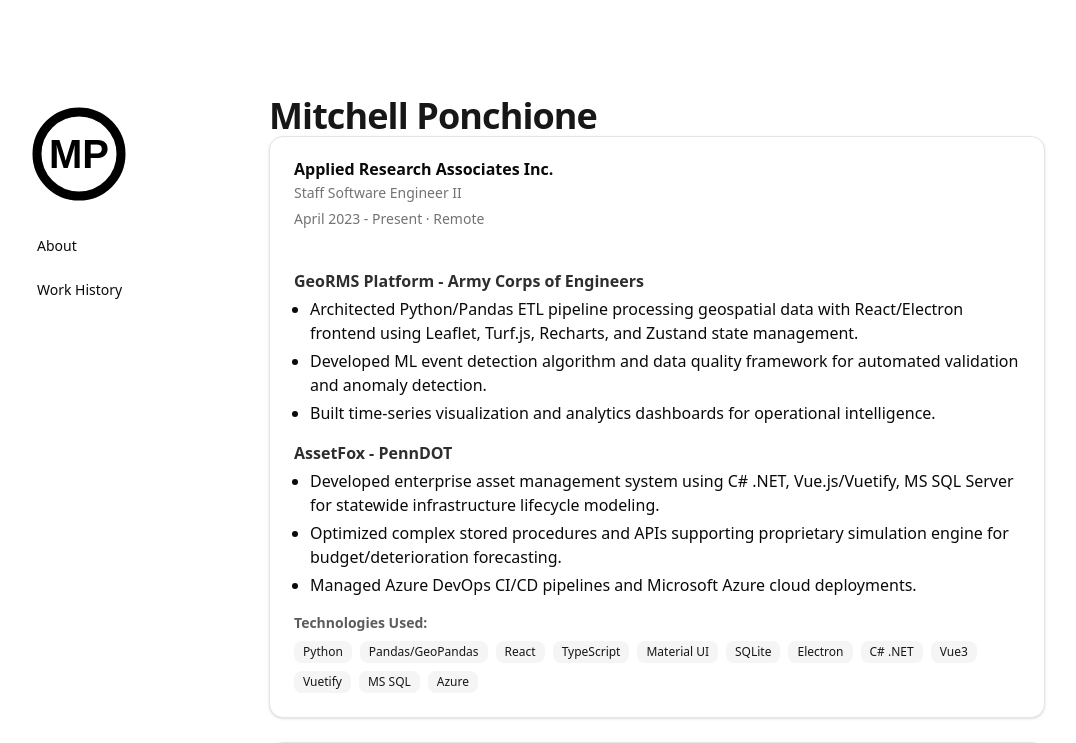
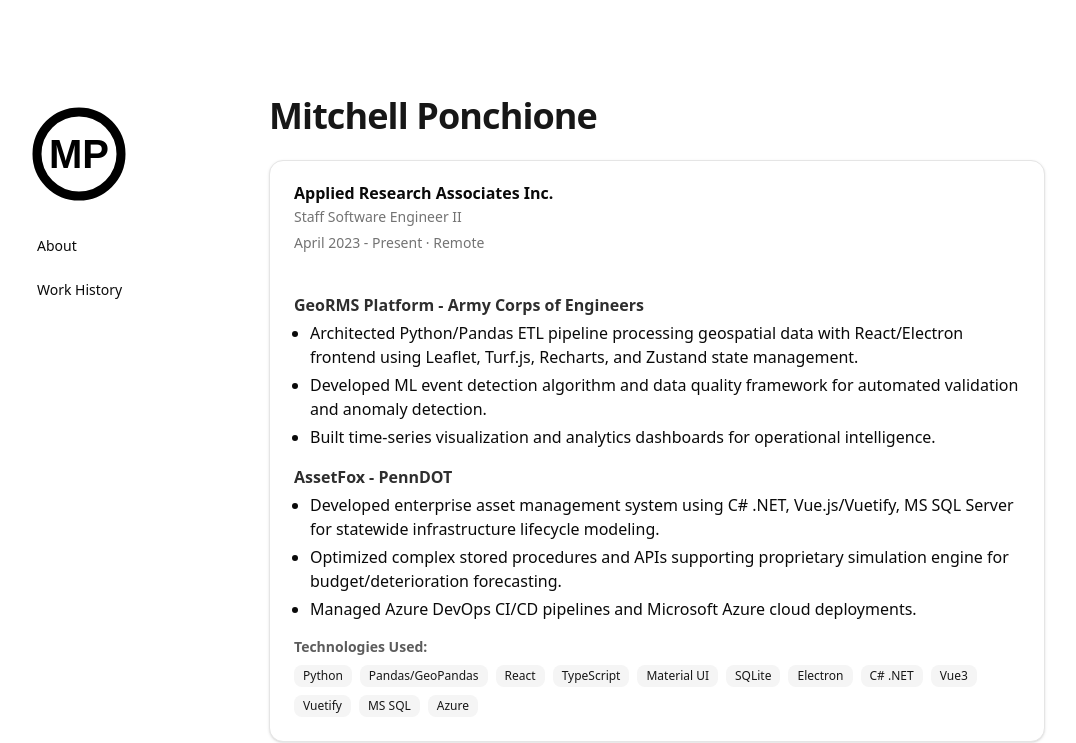
Before and after one commit to ponchione/my-website, a React (Vite) app: page /work-history in a window 1280 px wide. Shown: the top 743 px of the page, without its empty margins (107-1183 px from the left). Built offline with nearby package versions, Linux system fonts and the light colour scheme.

Commit message:
Add some top margin to work history

```diff
--- a/src/components/pages/WorkHistoryPage.tsx
+++ b/src/components/pages/WorkHistoryPage.tsx
@@ -6,7 +6,7 @@
 
 export function WorkHistoryPage() {
     return (
-        <div className="space-y-6">
+        <div className="space-y-6 mt-6">
             {typedResumeData.experience.map((job) => (
                 <WorkListing key={job.id} job={job} />
             ))}
```
